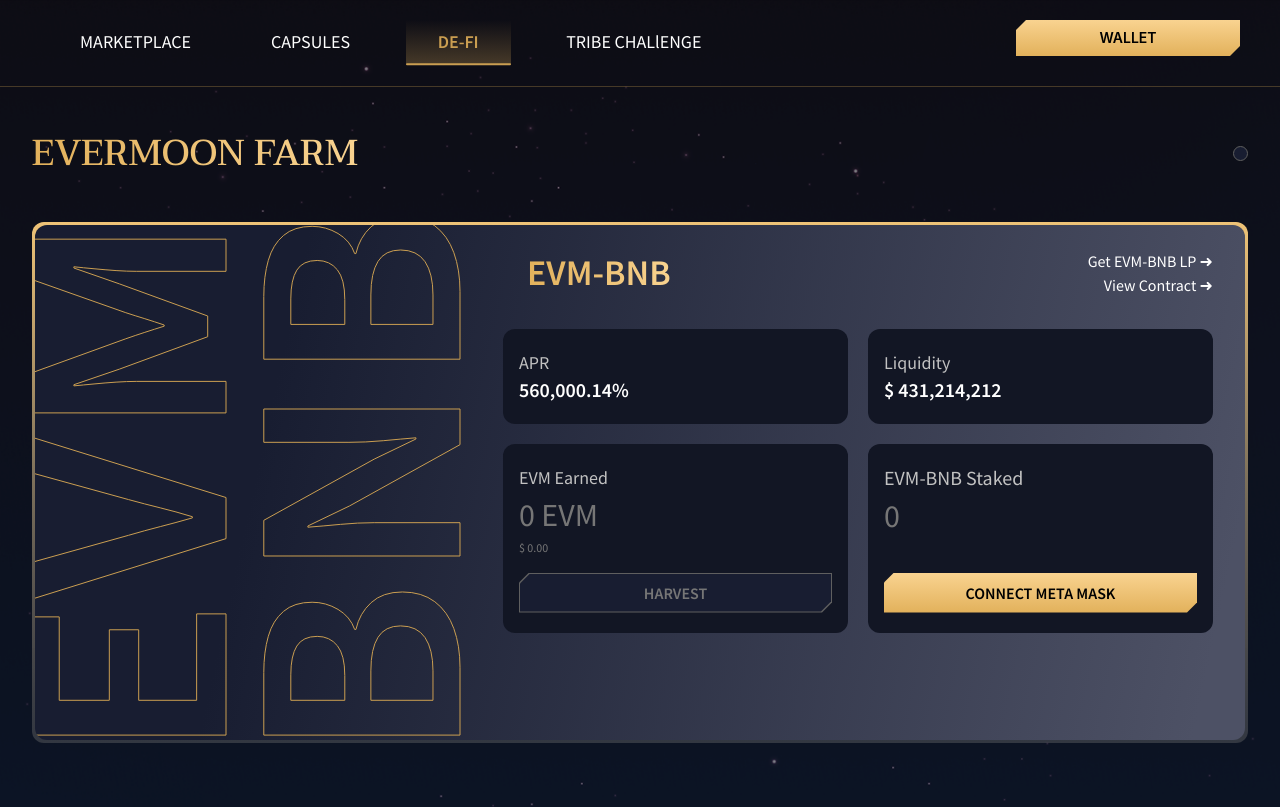
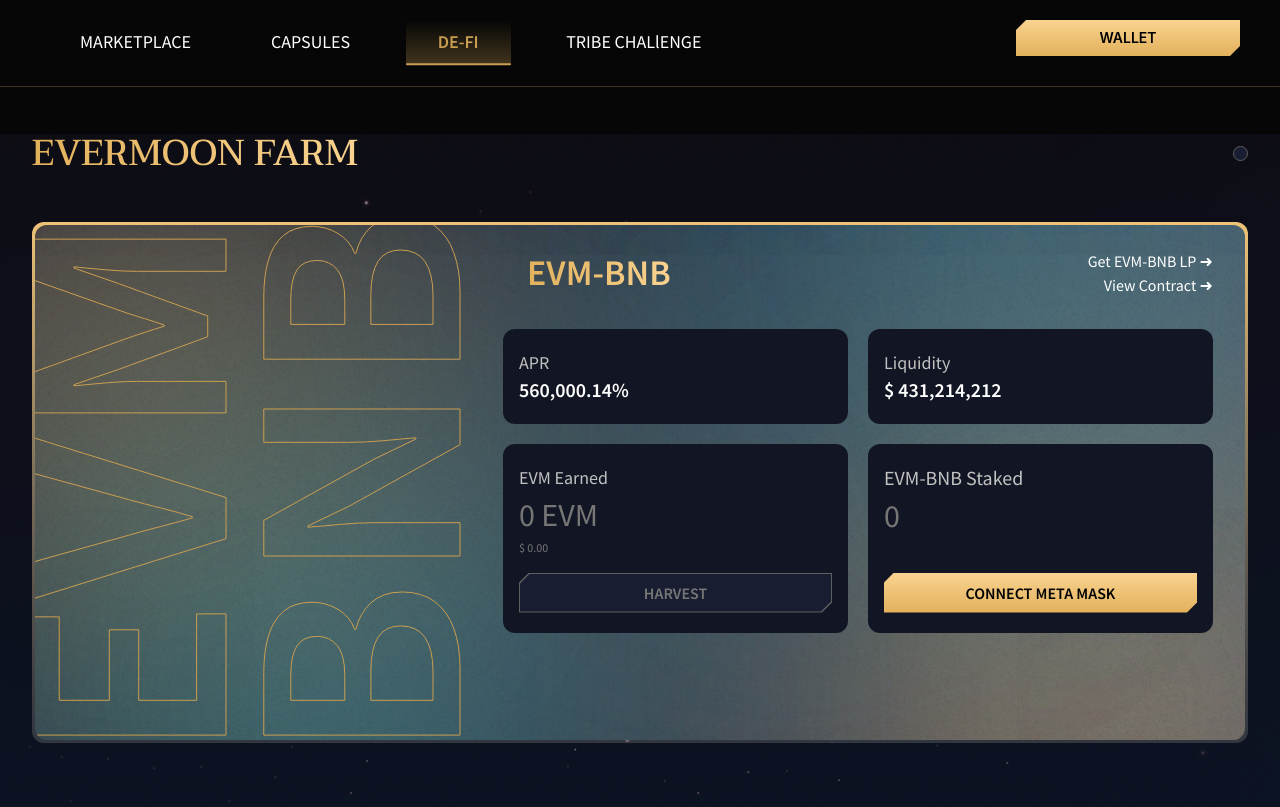
Before and after one commit to jarangit/FL_Evermoon, a Next.js app: page / in a window 1280 px wide. Shown: the top 807 px of the page. Built offline with nearby package versions, Linux system fonts and the light colour scheme.

Commit message:
create page

```diff
--- a/components/farm/bgfarm.tsx
+++ b/components/farm/bgfarm.tsx
@@ -3,15 +3,15 @@
 import ImageNext from 'next/image'
 
 function BFFarm(props: any) {
-  return (<div></div>
-    // <ImageNext
-    //   {...props}
-    //   src={BG}
-    //   objectFit="cover"
-    //   layout="fill"
-    //   objectPosition="center"
-    //   alt="bg"
-    // />
+  return (
+    <ImageNext
+      {...props}
+      src={"/assets/farm/bg.svg"}
+      objectFit="cover"
+      layout="fill"
+      objectPosition="center"
+      alt="bg"
+    />
   )
 }
 
--- a/components/header/index.tsx
+++ b/components/header/index.tsx
@@ -44,7 +44,7 @@
     <div className="hidden xl:flex w-full ">
       <div className="flex items-center mr-auto z-0">
         <Link title="MARKETPLACE" href="#MARKETPLACE" current={false} />
-        <Link title="CAPSULES" href="#Capsules" current={false} />
+        <Link title="CAPSULES" href="/capsules" current={false} />
         <Popover className="relative">
           <Popover.Button>
             <Link title="DE-FI" href="#De-fi" current={true} />
--- a/components/layout.tsx
+++ b/components/layout.tsx
@@ -1,12 +1,22 @@
 import React from 'react'
 import gradient from '../styles/gradient.module.css'
+import Footer from './footer'
+import Header from './header'
 
 const Layout = (props: any) => {
   return (
     <div>
-      <div className={`bg-black p-0 text-white `}>
-        <div>{props.children}</div>
-      </div>
+      <Header />
+      <main>
+        <div className="relative bg">
+          <div className={`p-0 text-white `}>
+            <div>{props.children}</div>
+          </div>
+          <div className="h-16" />
+        </div>
+      </main>
+
+      <Footer />
     </div>
   )
 }
--- a/pages/_app.tsx
+++ b/pages/_app.tsx
@@ -3,12 +3,15 @@
 import { GlobalProvider } from '../state/global'
 import { ToastContainer } from 'react-toastify'
 import 'react-toastify/dist/ReactToastify.css'
+import Layout from '../components/layout'
 
 function MyApp({ Component, pageProps }: AppProps) {
   return (
     <GlobalProvider>
-      <Component {...pageProps} />
-      <ToastContainer />
+      <Layout>
+        <Component {...pageProps} />
+        <ToastContainer />
+      </Layout>
     </GlobalProvider>
   )
 }
--- /dev/null
+++ b/pages/capsules/index.tsx
@@ -0,0 +1,11 @@
+import React from 'react'
+
+type Props = {}
+
+const CapsulesPage = (props: Props) => {
+  return (
+    <div className='min-h-screen'>CapsulesPage</div>
+  )
+}
+
+export default CapsulesPage
--- a/pages/index.tsx
+++ b/pages/index.tsx
@@ -8,7 +8,8 @@
 
 const Index: NextPage = () => {
   return (
-    <Layout>
+    <>
+      {/* <Layout> */}
       <Head>
         <title>Evermoon</title>
         <meta name="description" content="Evermoon's NFT Marketplace" />
@@ -17,14 +18,16 @@
 
       <main>
         <div className="relative bg">
-          <Header />
+          {/* <Header /> */}
           <Farm />
           <div className="h-16" />
         </div>
       </main>
+      {/*
+      <Footer />
+    </Layout> */}
+    </>
 
-      <Footer />
-    </Layout>
   )
 }
 
```
